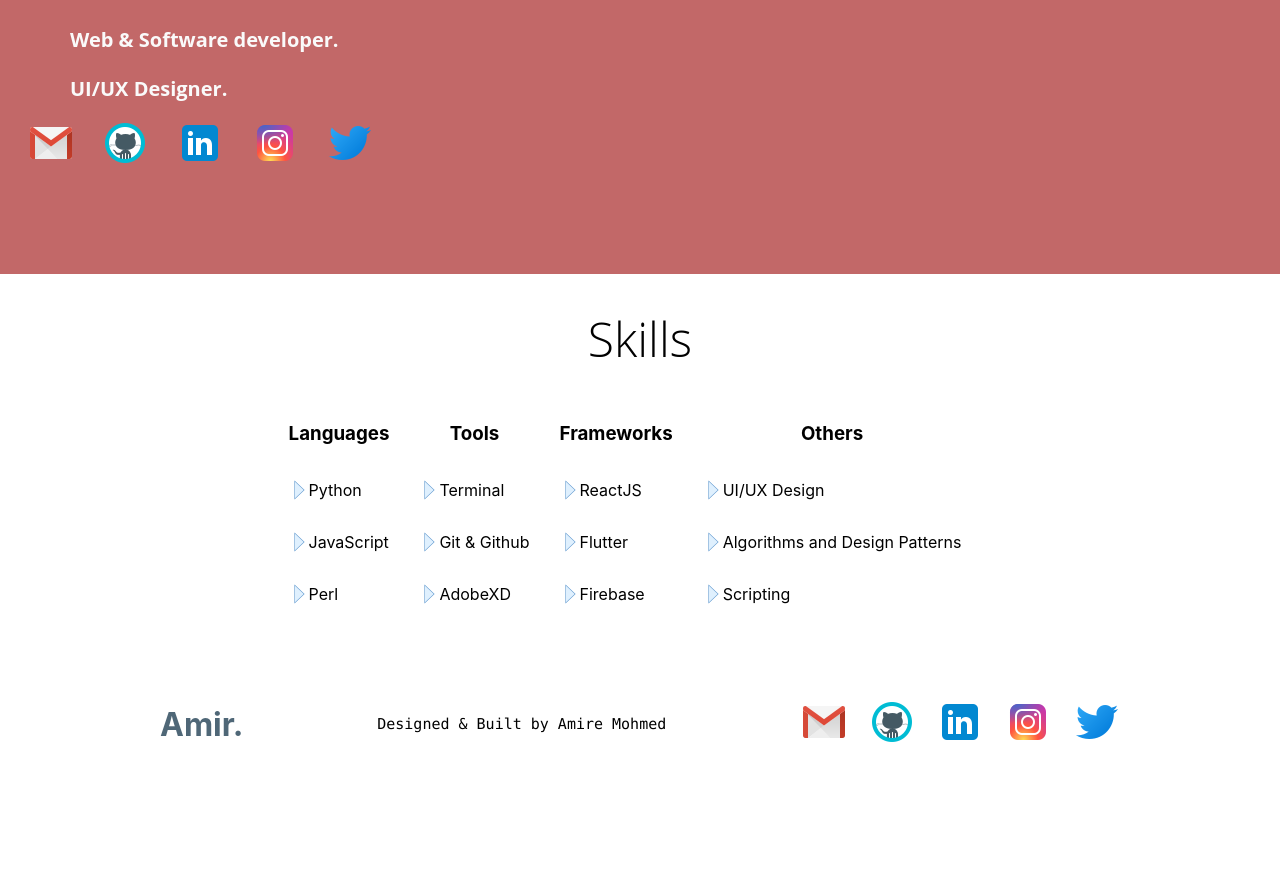
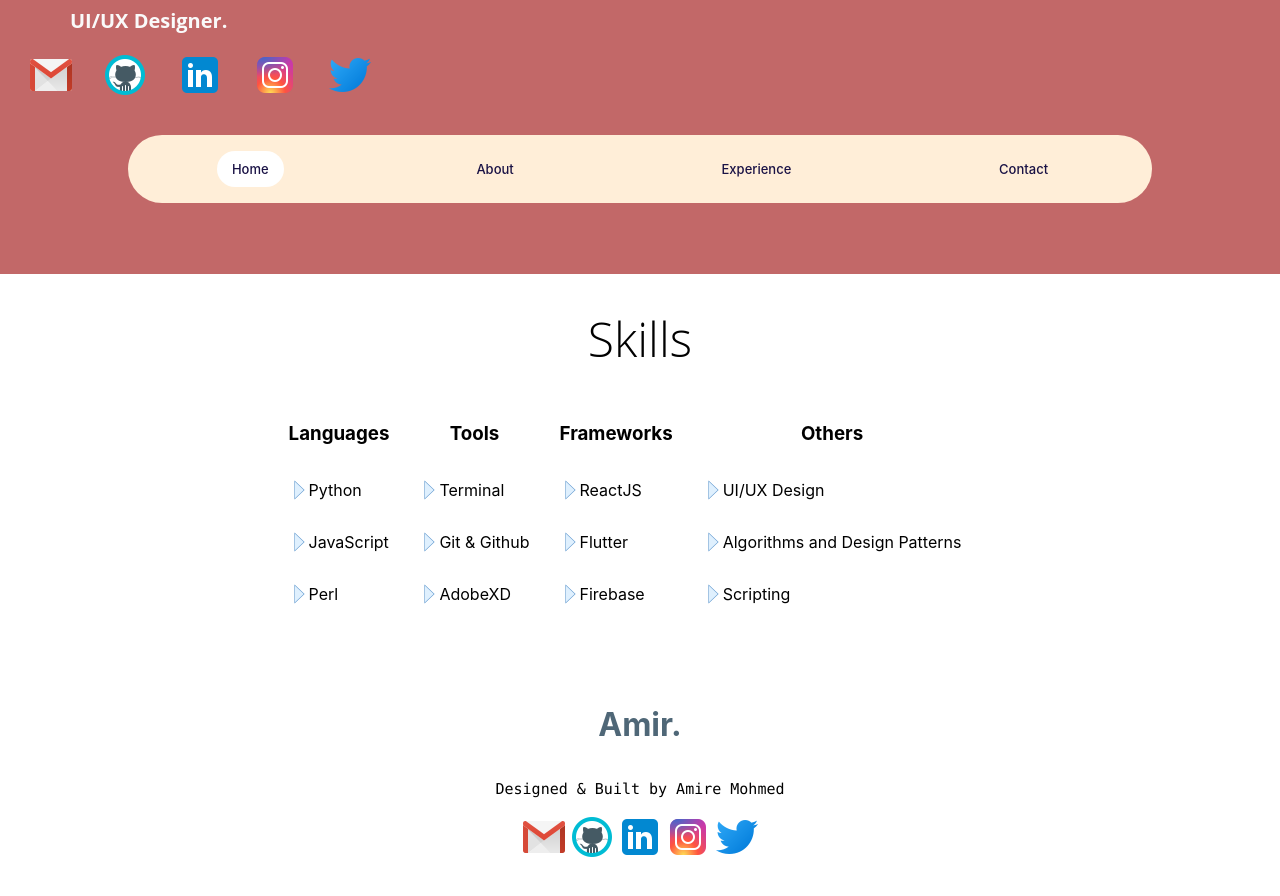
Before and after one commit to amohm001/netlifytest, a React (Create React App) app: page / in a window 1280 px wide. Shown: the part 600-1496 px from the top of the page. Before the commit the page ends 1397 px from the top, so only its background shows below. Built offline with nearby package versions, Linux system fonts and the light colour scheme.

Commit message:
started working on nav bar for routing to other components.

```diff
--- a/src/components/homepage.jsx
+++ b/src/components/homepage.jsx
@@ -41,7 +41,10 @@ class Home extends Component {
                 </header>
                 <div style={{ padding: "3em 0 0", margin: "0 auto", flex: "1 1", display: "flex", flexDirection: "column", justifyContent: "center", backgroundColor: "#4f6777" }}>
                     <img src={bigPic} style={{
-                        maxWidth: "40%"
+                        maxWidth: "40%",
+                        maxHeight: "40%",
+                        alignItems: "center",
+                        display: "flex"
                     }} />
                 </div>
                 <div style={{ backgroundColor: "#C26868", height: "500px" }}>
@@ -49,16 +52,16 @@ class Home extends Component {
                     <div style={{
                         color: "#fafafa", marginLeft: "90px",
                         fontWeight: "700",
-                        paddingTop: "60px",
+                        paddingTop: "20px",
                         fontFamily: "Open Sans, sans-serif",
                         letterSpacing: "0.5emm",
                         fontSize: "25px",
                     }}> Hello! I'm</div>
-                    <div style={{ paddingTop: "20px", marginLeft: "70px", fontSize: "75px", color: "#fafafa", fontWeight: "700", fontFamily: "Open Sans, sans-serif", letterSpacing: "0.5emm", }}>Amir.</div>
+                    <div style={{ paddingTop: "10px", marginLeft: "70px", fontSize: "75px", color: "#fafafa", fontWeight: "700", fontFamily: "Open Sans, sans-serif", letterSpacing: "0.5emm", }}>Amir.</div>
                     <h2 style={{
                         color: "#fafafa", marginLeft: "70px",
                         fontWeight: "700",
-                        paddingTop: "20px",
+                        paddingTop: "7px",
                         fontFamily: "Open Sans, sans-serif",
                         letterSpacing: "0.5emm",
                         fontSize: "20px",
@@ -66,7 +69,7 @@ class Home extends Component {
                     <h2 style={{
                         color: "#fafafa", marginLeft: "70px",
                         fontWeight: "700",
-                        paddingTop: "5px",
+                        paddingTop: "1px auto",
                         fontFamily: "Open Sans, sans-serif",
                         letterSpacing: "0.5emm",
                         fontSize: "20px",
@@ -89,7 +92,68 @@ class Home extends Component {
                         </a>
                     </nav>
 
+                    <nav style={{
+                        backgroundColor: "#ffeed8",
+                        padding: "1em 0",
+                        width: "80%",
+                        display: "flex",
+                        justifyContent: "space-around",
+                        alignItems: "center",
+                        margin: "2em auto",
+                        boxSizing: "border-box",
+                        borderRadius: "100px"
+                    }}>
+                        <button style={{
+                            fontSize: "13px",
+                            fontFamily: "inherit",
+                            color: "#1a1245",
+                            fontWeight: "500",
+                            border: "None",
+                            backgroundColor: "#fff",
+                            boxSizing: "border-box",
+                            padding: "10px 15px",
+                            borderRadius: "50px",
+                            cursor: "pointer"
+                        }}>Home</button>
+                        <button style={{
+                            fontSize: "13px",
+                            fontFamily: "inherit",
+                            color: "#1a1245",
+                            fontWeight: "500",
+                            border: "None",
+                            backgroundColor: "transparent",
+                            boxSizing: "border-box",
+                            padding: "10px 15px",
+                            borderRadius: "50px",
+                            cursor: "pointer"
+                        }}>About</button>
+                        <button style={{
+                            fontSize: "13px",
+                            fontFamily: "inherit",
+                            color: "#1a1245",
+                            fontWeight: "500",
+                            border: "None",
+                            backgroundColor: "transparent",
+                            boxSizing: "border-box",
+                            padding: "10px 15px",
+                            borderRadius: "50px",
+                            cursor: "pointer"
+                        }}>Experience</button>
+                        <button style={{
+                            fontSize: "13px",
+                            fontFamily: "inherit",
+                            color: "#1a1245",
+                            fontWeight: "500",
+                            border: "None",
+                            backgroundColor: "transparent",
+                            boxSizing: "border-box",
+                            padding: "10px 15px",
+                            borderRadius: "50px",
+                            cursor: "pointer"
+                        }}>Contact</button>
 
+
+                    </nav>
 
                 </div>
                 <div style={{ display: "flex", flexDirection: "column", gridColumn: "2", textAlign: "center" }}>
@@ -253,18 +317,13 @@ class Home extends Component {
                         </div>
                     </div>
                 </div>
+
                 <footer style={{
                     display: "grid",
                     gridTemplateColumns: "minmax(10vw,1fr) minmax(0,90rem) minmax(10vw,1fr)",
                     marginTop: "2em"
                 }}>
-                    <div style={{
-                        display: "flex",
-                        alignItems: "Center",
-                        margin: "2em",
-                        justifyContent: "space-between",
-                        gridColumn: "2"
-                    }}>
+                    <div style={{ flexDirection: "column", display: "flex", alignItems: "center", margin: "2em 0", justifyContent: "space-between", gridColumn: "2" }}>
                         <h1 style={{
                             color: "#4f6777",
                             display: "block",
@@ -276,6 +335,9 @@ class Home extends Component {
                             fontWeight: "bold"
                         }}>Amir.</h1>
                         <p style={{
+                            margin: "20px 0",
+                            display: "flex",
+                            alignItems: "center",
                             fontFamily: "SF Mono, Fira Code, Fira Mono, Roboto Mono, Lucida Console, Monaco, monospace",
                             fontSize: "15px",
                             marginBlockStart: "1em",
@@ -286,27 +348,29 @@ class Home extends Component {
                             Designed & Built by Amire Mohmed
                         </p>
 
-                        <nav style={{ justifyContent: "space-between" }}>
+                        <nav style={{ display: "flex", justifyContent: "space-between", width: "auto" }}>
 
-                            <a href="mailto: amirditamo@gmail.com" style={{ marginRight: "20px" }}>
+                            <a href="mailto: amirditamo@gmail.com" >
                                 <img src={gmail} />
                             </a>
-                            <a href="https://github.com/amohm001" style={{ marginRight: "20px" }} >
+                            <a href="https://github.com/amohm001"  >
                                 <img src={github} />
                             </a>
-                            <a href="https://www.linkedin.com/in/amire-mohmed-9b769217b/" style={{ marginRight: "20px" }} >
+                            <a href="https://www.linkedin.com/in/amire-mohmed-9b769217b/"  >
                                 <img src={linkedin} />
                             </a>
-                            <a href="https://www.instagram.com/amir.mohmedd/" style={{ marginRight: "20px" }} >
+                            <a href="https://www.instagram.com/amir.mohmedd/"  >
                                 <img src={instagram} />
                             </a>
-                            <a href="https://twitter.com/Amir_Ditamo" style={{ marginRight: "0px" }} >
+                            <a href="https://twitter.com/Amir_Ditamo"  >
                                 <img src={twitter} />
                             </a>
                         </nav>
 
                     </div>
+
                 </footer>
+
             </div >
         );
     }
```
